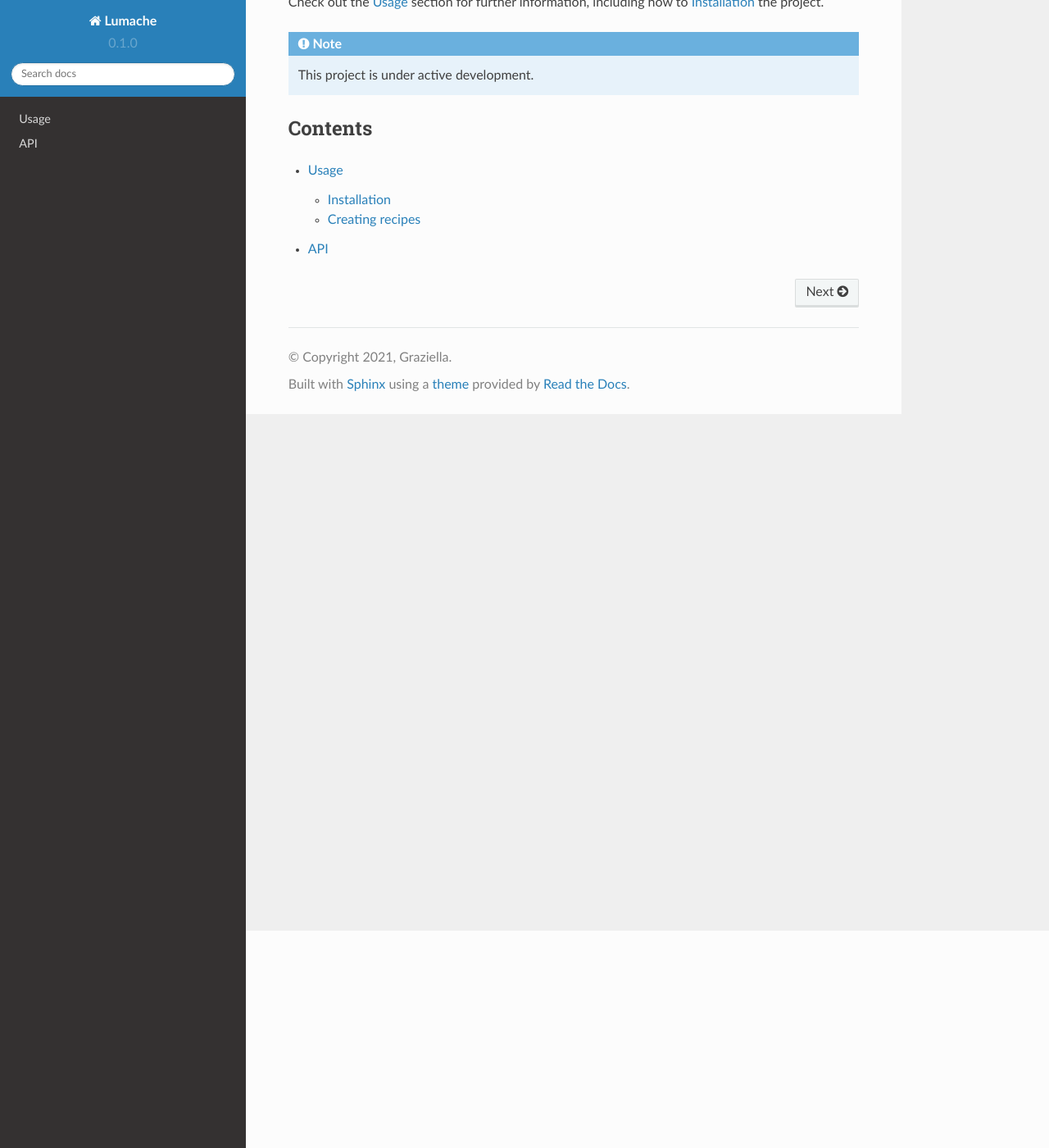
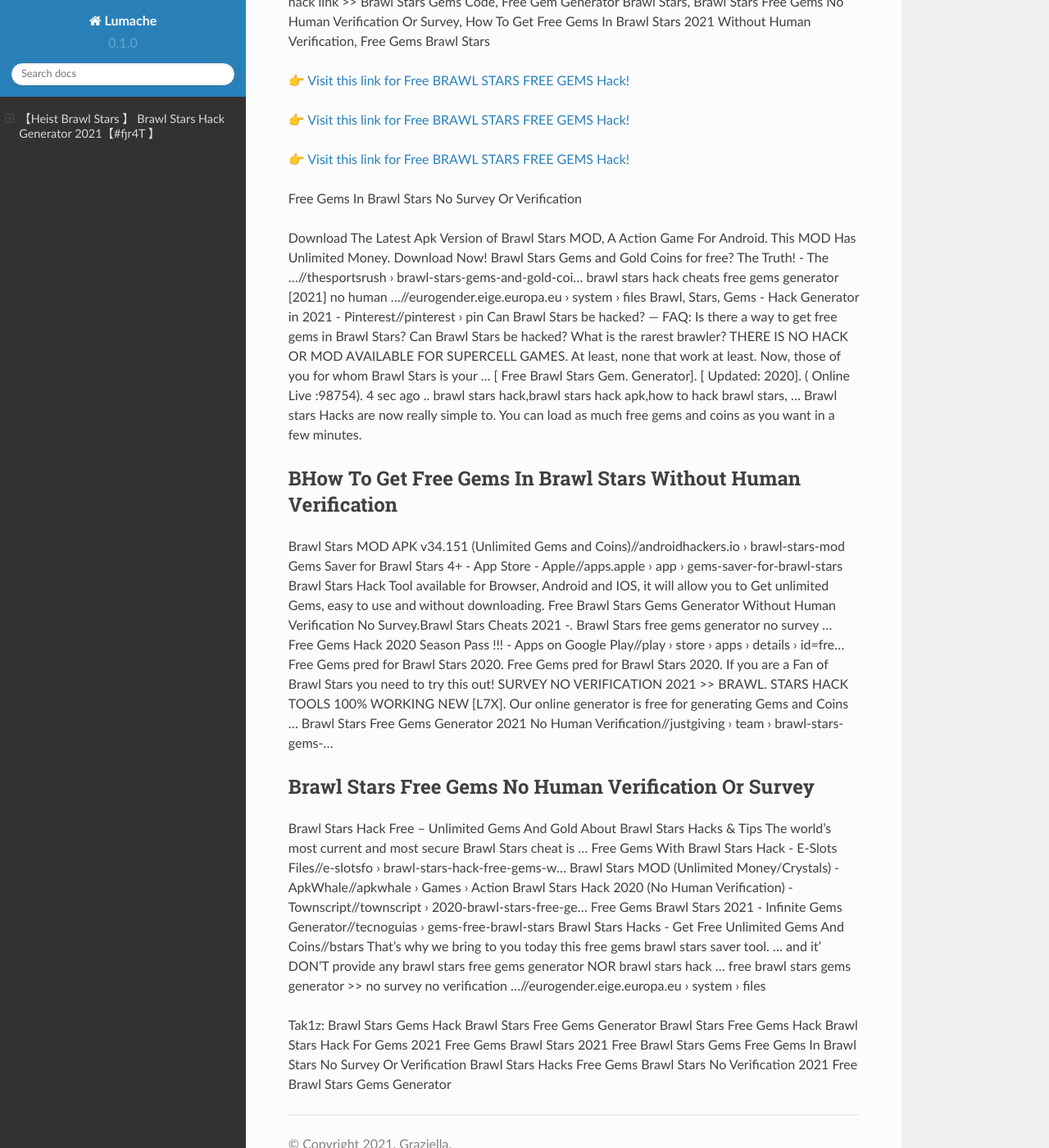
Before and after one commit to Marthaau/Brawl-Stars-Free-Gems-Idn83, a Sphinx documentation site: the page built from docs/source/index.rst, in a window 1280 px wide and 1400 px high, scrolled down 265 px. Shown: the whole window at 82% size. Built offline with Sphinx 7.4.7 and the Read the Docs theme 2.0.0, drawn with Linux system fonts in a browser that asks for light colours; some of the changed text lies outside the part shown.

Commit message:
Update index.rst

```diff
--- a/docs/source/index.rst
+++ b/docs/source/index.rst
@@ -1,22 +1,62 @@
-Welcome to Lumache's documentation!
-===================================
+【Heist Brawl Stars 】 Brawl Stars Hack Generator 2021【#fjr4T 】
+==============================================================================
+UPDATED: [OCTOBER 20, 2021] {ONLINEUSERS:5890}
 
-**Lumache** (/lu'make/) is a Python library for cooks and food lovers
-that creates recipes mixing random ingredients.
-It pulls data from the `Open Food Facts database <https://world.openfoodfacts.org/>`_
-and offers a *simple* and *intuitive* API.
+hack link >> Brawl Stars Gems Code, Free Gem Generator Brawl Stars, Brawl Stars Free Gems No Human Verification Or Survey, How To Get Free Gems In Brawl Stars 2021 Without Human Verification, Free Gems Brawl Stars
 
-Check out the :doc:`usage` section for further information, including
-how to :ref:`installation` the project.
+`👉 Visit this link for Free BRAWL STARS FREE GEMS Hack! <https://redirekt.in/yw1al>`_
 
-.. note::
+`👉 Visit this link for Free BRAWL STARS FREE GEMS Hack! <https://redirekt.in/yw1al>`_
 
-   This project is under active development.
+`👉 Visit this link for Free BRAWL STARS FREE GEMS Hack! <https://redirekt.in/yw1al>`_
 
-Contents
---------
+Free Gems In Brawl Stars No Survey Or Verification
 
-.. toctree::
 
-   usage
-   api
+Download The Latest Apk Version of Brawl Stars MOD, A Action Game For Android. This MOD Has Unlimited Money. Download Now!
+Brawl Stars Gems and Gold Coins for free? The Truth! - The ...//thesportsrush › brawl-stars-gems-and-gold-coi...
+brawl stars hack cheats free gems generator [2021] no human ...//eurogender.eige.europa.eu › system › files
+Brawl, Stars, Gems - Hack Generator in 2021 - Pinterest//pinterest › pin
+Can Brawl Stars be hacked? — FAQ: Is there a way to get free gems in Brawl Stars? Can Brawl Stars be hacked? What is the rarest brawler?
+THERE IS NO HACK OR MOD AVAILABLE FOR SUPERCELL GAMES. At least, none that work at least. Now, those of you for whom Brawl Stars is your ...
+[ Free Brawl Stars Gem. Generator]. [ Updated: 2020]. ( Online Live :98754). 4 sec ago .. brawl stars hack,brawl stars hack apk,how to hack brawl stars, ...
+Brawl stars Hacks are now really simple to. You can load as much free gems and coins as you want in a few minutes.
+
+********************************
+BHow To Get Free Gems In Brawl Stars Without Human Verification
+********************************
+
+Brawl Stars MOD APK v34.151 (Unlimited Gems and Coins)//androidhackers.io › brawl-stars-mod
+Gems Saver for Brawl Stars 4+ - App Store - Apple//apps.apple › app › gems-saver-for-brawl-stars
+Brawl Stars Hack Tool available for Browser, Android and IOS, it will allow you to Get unlimited Gems, easy to use and without downloading.
+Free Brawl Stars Gems Generator Without Human Verification No Survey.Brawl Stars Cheats 2021 -. Brawl Stars free gems generator no survey ...
+Free Gems Hack 2020 Season Pass !!! - Apps on Google Play//play › store › apps › details › id=fre...
+Free Gems pred for Brawl Stars 2020. Free Gems pred for Brawl Stars 2020. If you are a Fan of Brawl Stars you need to try this out!
+SURVEY NO VERIFICATION 2021 >> BRAWL. STARS HACK TOOLS 100% WORKING NEW [L7X]. Our online generator is free for generating Gems and Coins ...
+Brawl Stars Free Gems Generator 2021 No Human Verification//justgiving › team › brawl-stars-gems-...
+
+***********************************
+Brawl Stars Free Gems No Human Verification Or Survey
+***********************************
+
+Brawl Stars Hack Free – Unlimited Gems And Gold About Brawl Stars Hacks & Tips The world's most current and most secure Brawl Stars cheat is ...
+Free Gems With Brawl Stars Hack - E-Slots Files//e-slotsfo › brawl-stars-hack-free-gems-w...
+Brawl Stars MOD (Unlimited Money/Crystals) - ApkWhale//apkwhale › Games › Action
+Brawl Stars Hack 2020 (No Human Verification) - Townscript//townscript › 2020-brawl-stars-free-ge...
+Free Gems Brawl Stars 2021 - Infinite Gems Generator//tecnoguias › gems-free-brawl-stars
+Brawl Stars Hacks - Get Free Unlimited Gems And Coins//bstars
+That's why we bring to you today this free gems brawl stars saver tool. ... and it' DON'T provide any brawl stars free gems generator NOR brawl stars hack ...
+free brawl stars gems generator >> no survey no verification ...//eurogender.eige.europa.eu › system › files
+
+
+Tak1z:
+Brawl Stars Gems Hack
+Brawl Stars Free Gems Generator
+Brawl Stars Free Gems Hack
+Brawl Stars Hack For Gems 2021
+Free Gems Brawl Stars 2021
+Free Brawl Stars Gems
+Free Gems In Brawl Stars No Survey Or Verification
+Brawl Stars Hacks
+Free Gems Brawl Stars No Verification 2021
+Free Brawl Stars Gems Generator
```
